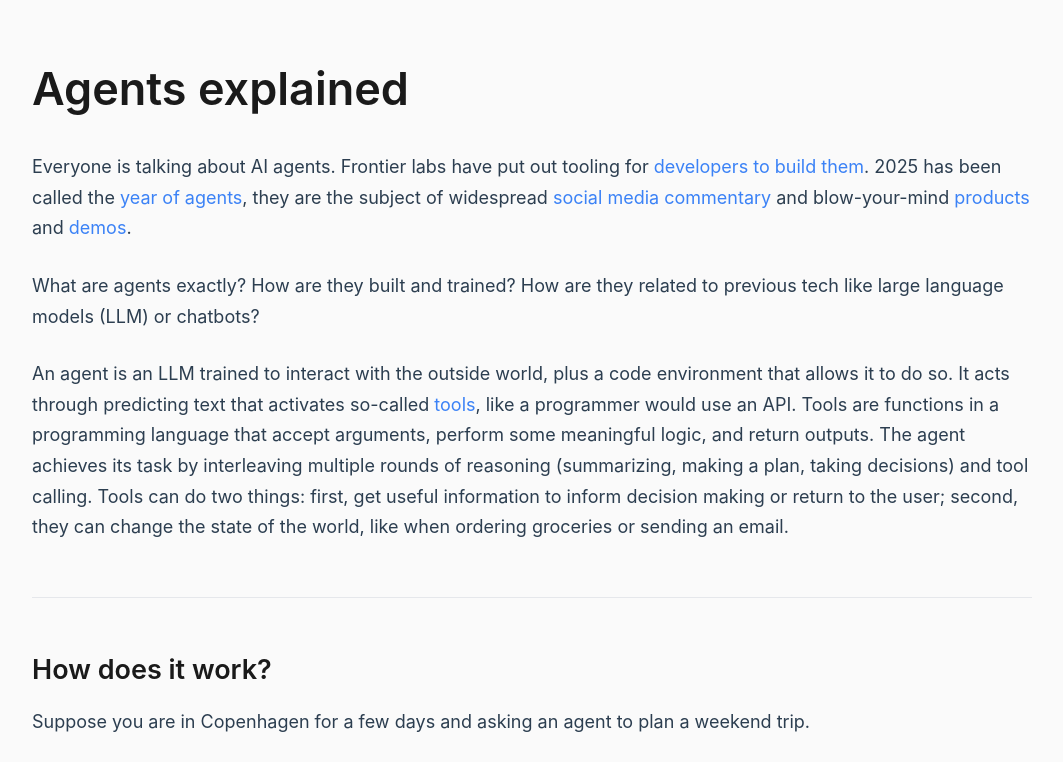
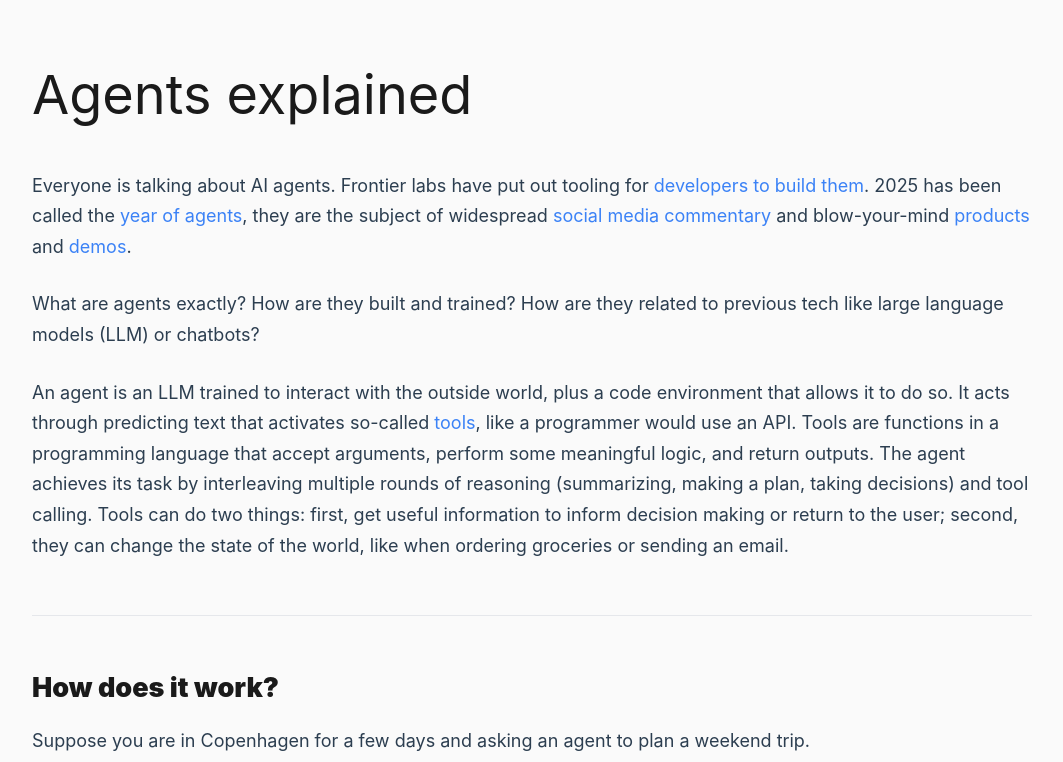
Before and after one commit to adaptive-ml/blog-components, a website: page examples/markdown-renderer/index.html in a window 1280 px wide. Shown: the top 762 px of the page, without its empty margins (108-1171 px from the left). Drawn offline with nearby package versions, Linux system fonts and the light colour scheme.

Commit message:
Change size of title fonts

```diff
--- a/examples/markdown-renderer/adaptive.css
+++ b/examples/markdown-renderer/adaptive.css
@@ -16,8 +16,16 @@ body {
 }
 
 /* Headings */
-h1, h2, h3, h4, h5, h6 {
-    font-weight: 600;
+h1 {
+    font-weight: 400;
+    line-height: 1.3;
+    color: #1a1a1a;
+    margin-top: 2em;
+    margin-bottom: 0.75em;
+}
+
+h2, h3, h4, h5, h6 {
+    font-weight: 1000;
     line-height: 1.3;
     color: #1a1a1a;
     margin-top: 2em;
@@ -25,12 +33,12 @@ h1, h2, h3, h4, h5, h6 {
 }
 
 h1 {
-    font-size: 2.5em;
+    font-size: 3em;
     margin-top: 0;
 }
 
 h2 {
-    font-size: 2em;
+    font-size: 1.8em;
     border-bottom: 1px solid #e5e7eb;
     padding-bottom: 0.3em;
 }
```
